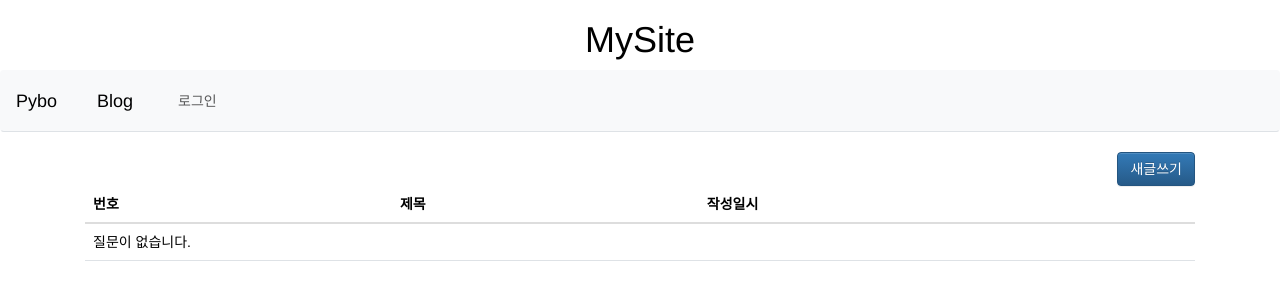
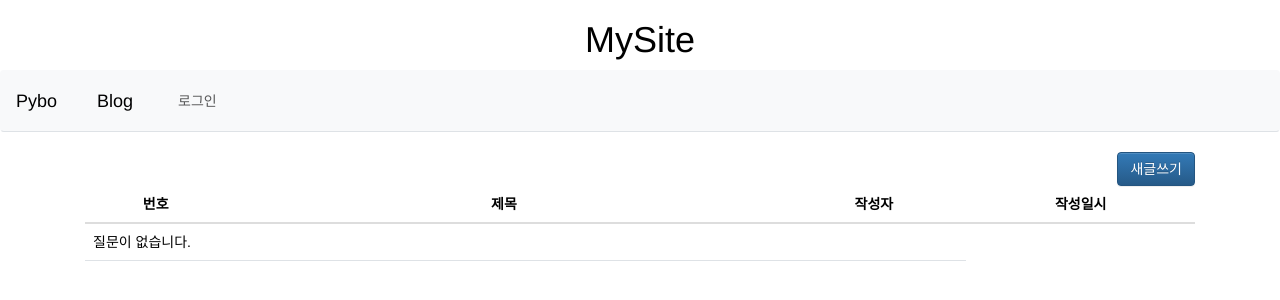
Before and after one commit to jsi0912v/my-first-blog, a Django app: template templates/pybo/question_list.html in a window 1280 px wide. Shown: the top 300 px of the page. Run offline with Django 4.2, Linux system fonts and the light colour scheme; the template is opened without the code that fills it, so the values that code supplies are empty; some libraries are stand-ins or nearby versions.

Commit message:
add author list, detail, comment

```diff
--- a/templates/pybo/question_list.html
+++ b/templates/pybo/question_list.html
@@ -10,27 +10,29 @@
 
         <table class="table">
             <thead>
-            <tr class="thead-dark">
-                <th>번호</th>
-                <th>제목</th>
-                <th>작성일시</th>
+            <tr class="text-center thead-dark">
+                <th class="text-center">번호</th>
+                <th class="text-center" style="width: 50%">제목</th>
+                <th class="text-center">작성자</th>
+                <th class="text-center">작성일시</th>
             </tr>
             </thead>
             <tbody>
             {% if question_list %}
             {% for question in question_list %}
-            <tr>
+            <tr class="text-center">
                 <td>
                     <!-- { question.id }} -->
                     <!-- 번호 = 전체개수 - 시작인덱스 - 현재인덱스 + 1 -->
                     {{ question_list.paginator.count|sub:question_list.start_index|sub:forloop.counter0|add:1 }}
                 </td>
-                <td>
+                <td class="text-left">
                     <a style="text-decoration: none;" href="{% url 'pybo:detail' question.id %}">{{ question.subject }}</a>
                     {% if question.answer_set.count > 0 %}
                         <span class="text-danger small ml-2"> {{ question.answer_set.count }} </span>
                     {% endif %}
                 </td>
+                <td>{{ question.author.username }}</td>
                 <td>{{ question.create_date }}</td>
             </tr>
             {% endfor %}
```
Also changed, not shown: templates/pybo/question_detail.html (+5 -3 lines).
